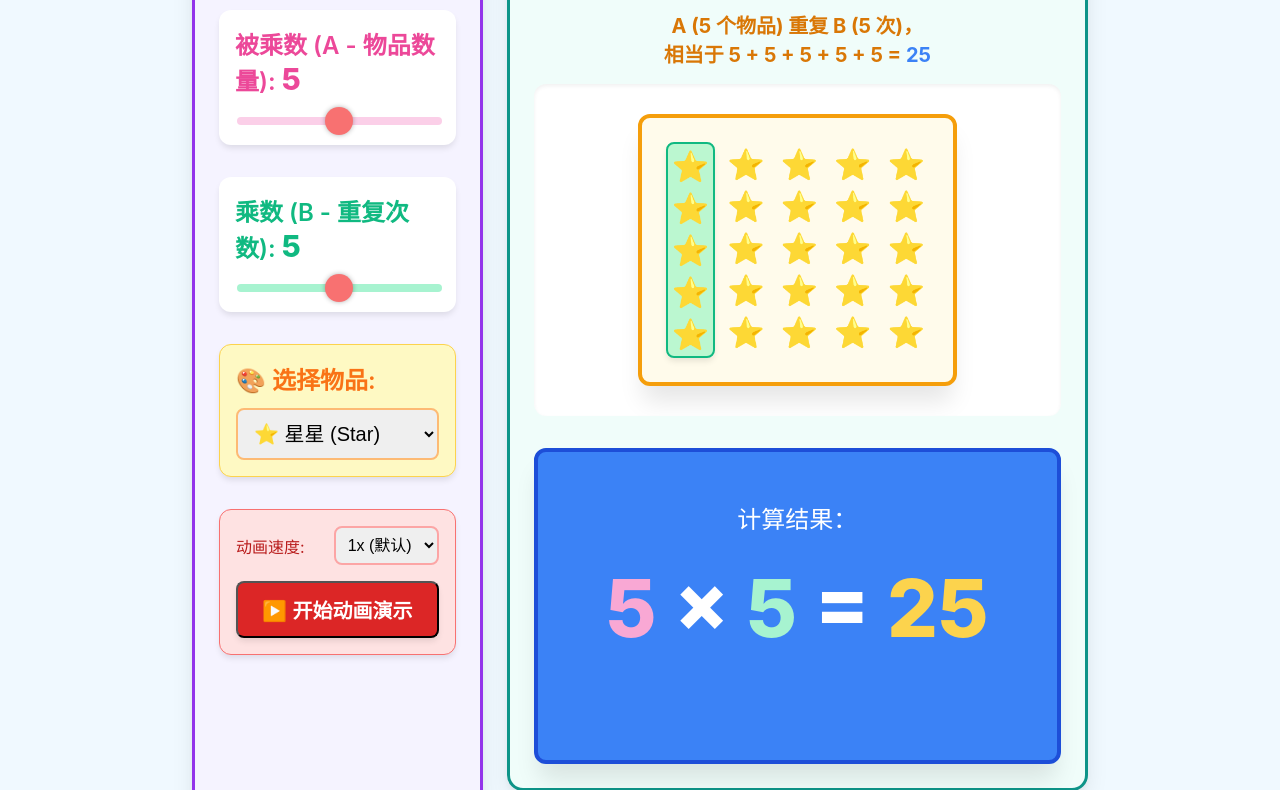
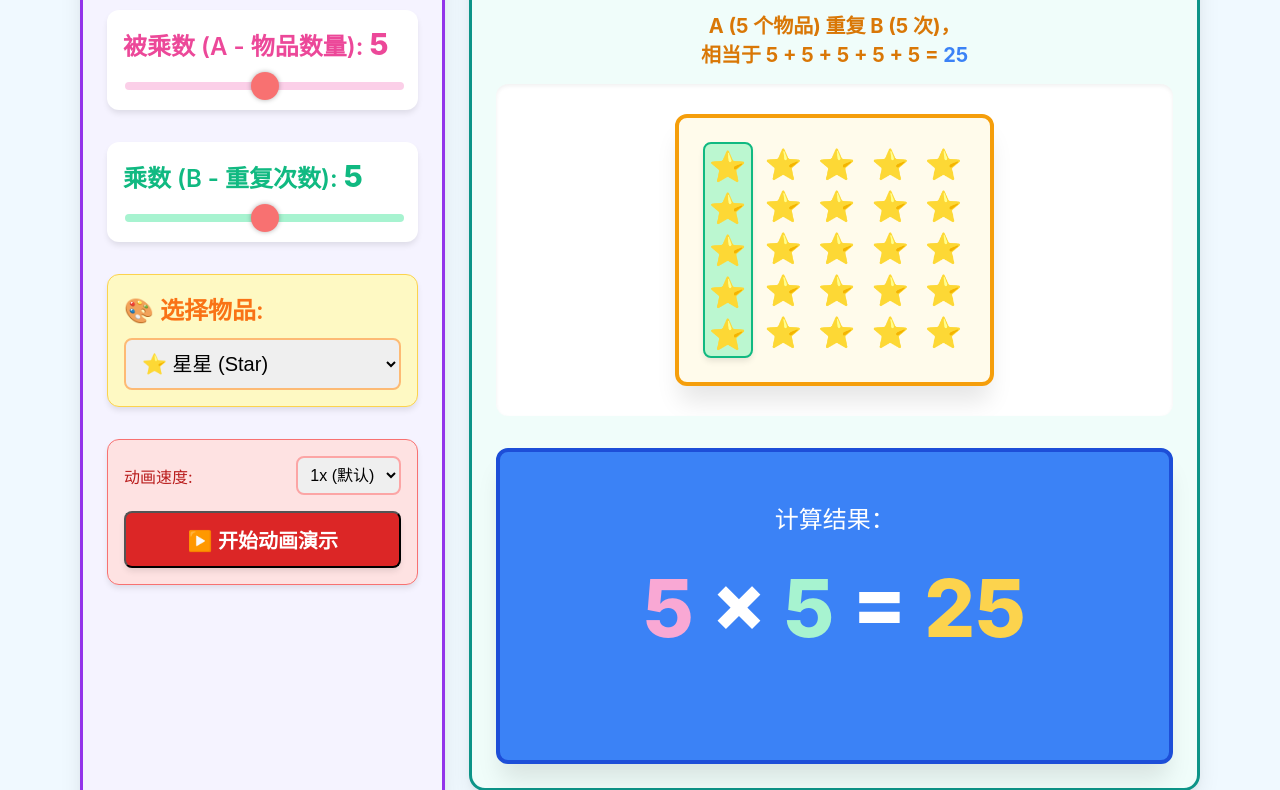
Before and after one commit to cocobotech/xiaobao, a plain HTML site: page apps/math/multiplication.kids.html in a window 1280 px wide. Shown: the part 356-1146 px from the top of the page. Drawn offline with Linux system fonts and the light colour scheme.

Commit message:
Update multiplication.kids.html

```diff
--- a/apps/math/multiplication.kids.html
+++ b/apps/math/multiplication.kids.html
@@ -16,7 +16,7 @@
             --bg-light-purple: #f5f3ff; /* purple-50 */
             --bg-light-teal: #f0fdfa; /* teal-50 */
             --bg-light-yellow: #fffbeb; /* yellow-50 */
-            --max-width: 56rem; /* max-w-4xl */
+            --max-width: 70rem; /* max-w-4xl */
         }
 
         /* Base and Layout (equivalent to p-4 flex justify-center items-start min-h-screen) */
```
